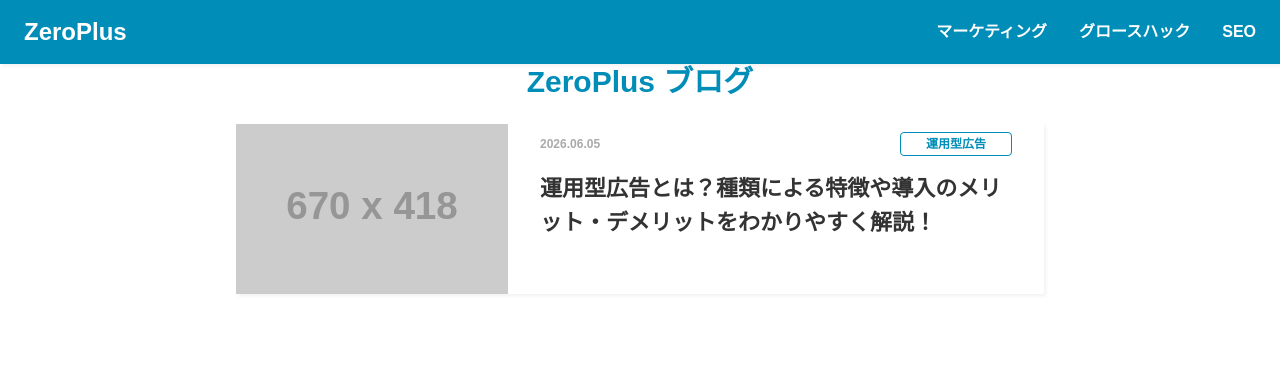
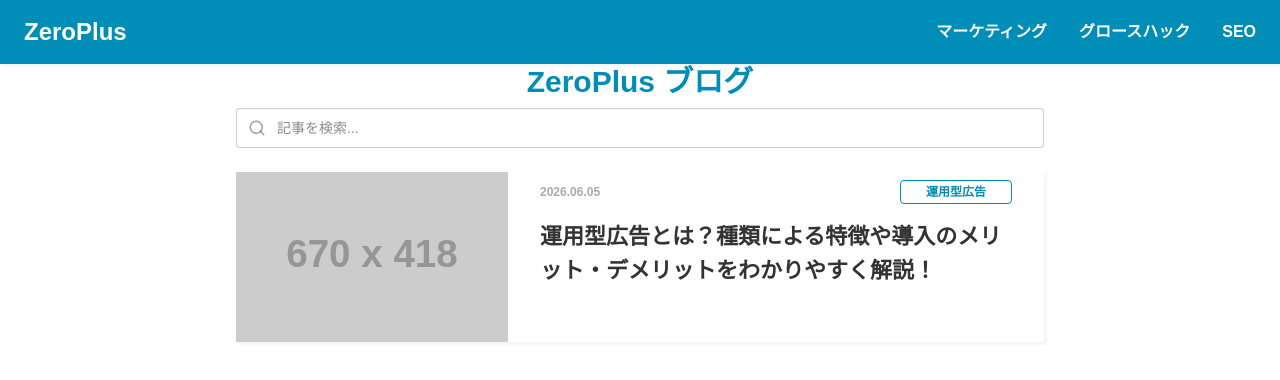
Before and after one commit to ryunosuke0827/git-blog, a plain HTML site: page index.html in a window 1280 px wide. Drawn offline with nearby package versions, Linux system fonts and the light colour scheme; placeholder pictures from the web are drawn by us.

Commit message:
検索バーを実装

```diff
--- a/index.html
+++ b/index.html
@@ -67,6 +67,18 @@
     <h1 class="text-2xl md:text-3xl font-bold text-brand mb-2 text-center">
       ZeroPlus ブログ
     </h1>
+    <div class="relative mb-4">
+  <input
+    type="text"
+    placeholder="記事を検索..."
+    class="input w-full pl-10"
+  />
+  <span
+    class="absolute left-3 top-1/2 -translate-y-1/2 text-base-content/40"
+  >
+    <i data-lucide="search" class="w-[18px] h-[18px]"></i>
+  </span>
+</div>
     <article class="group bg-white shadow-card mt-6 first:mt-0">
   <a href="#" class="md:flex">
     <div class="md:w-[272px] md:shrink-0 overflow-hidden">
```
